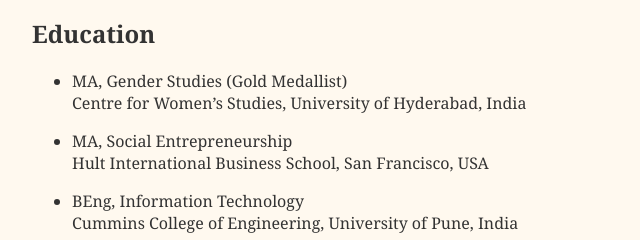
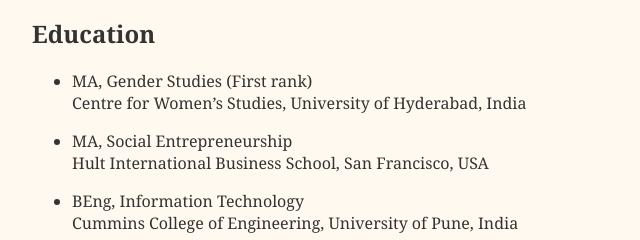
Before and after one commit to nikaytaa/nikaytaa.github.io, a plain HTML site: page index.html in a window 1280 px wide. Shown: the part 421-661 px from the top of the page, 0-640 px from the left. Drawn offline with Linux system fonts and the light colour scheme; a web font is replaced by a local one.

Commit message:
Update index.html

```diff
--- a/index.html
+++ b/index.html
@@ -34,7 +34,7 @@
   <p>Feminist Science and Technology Studies, Feminist Theory, Masculinities</p>
   <h2>Education</h2>
   <ul>
-    <li><p>MA, Gender Studies (Gold Medallist)<br />
+    <li><p>MA, Gender Studies (First rank)<br />
         Centre for Women’s Studies, University of Hyderabad, India</p>
     </li>
     <li><p>MA, Social Entrepreneurship<br />
```
